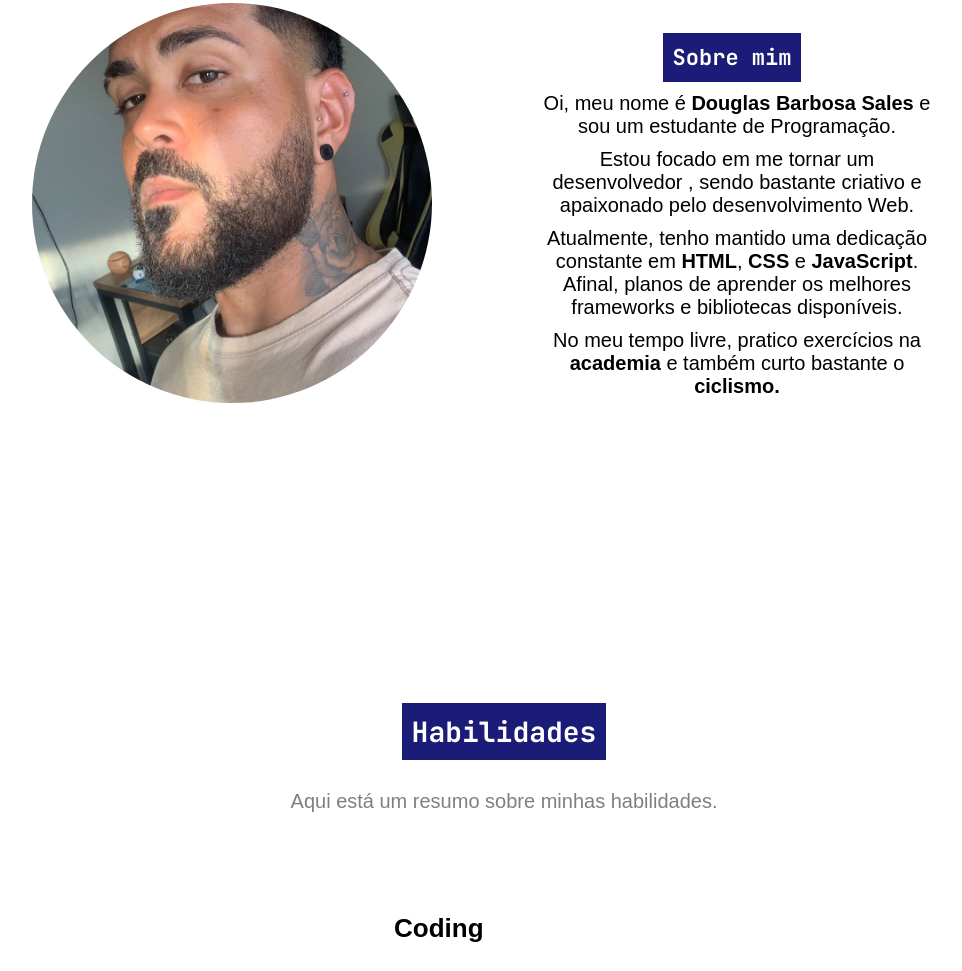
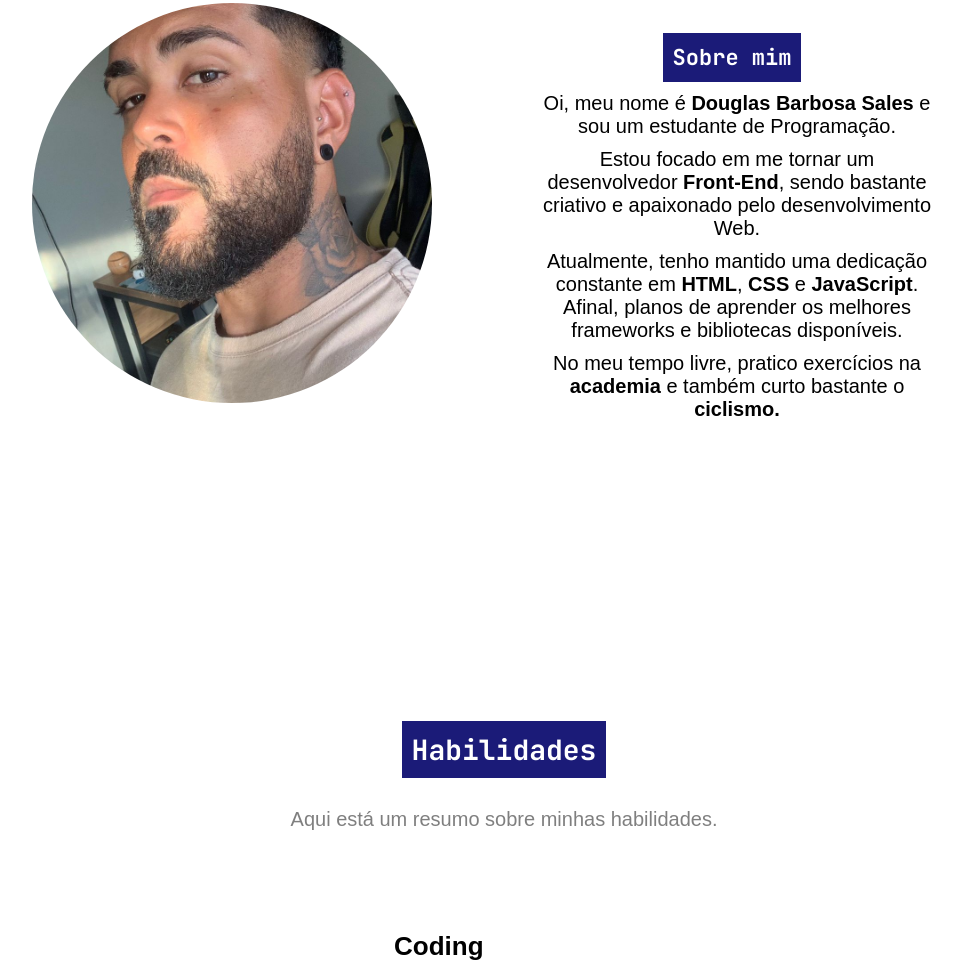
Before and after one commit to DouglasBsales/portifolio-dg, a plain HTML site: page index.html in a window 1280 px wide. Shown: the part 1097-2068 px from the top of the page, without its empty margins (136-1098 px from the left). Drawn offline with nearby package versions, Linux system fonts and the light colour scheme.

Commit message:
att texto do sobre mim

```diff
--- a/index.html
+++ b/index.html
@@ -29,7 +29,7 @@
                         </p>
 
                         <p>
-                            Estou focado em me tornar um desenvolvedor , sendo bastante criativo e apaixonado pelo desenvolvimento Web.
+                            Estou focado em me tornar um desenvolvedor <strong>Front-End</strong>, sendo bastante criativo e apaixonado pelo desenvolvimento Web.
                         </p>
 
                         <p>
```
